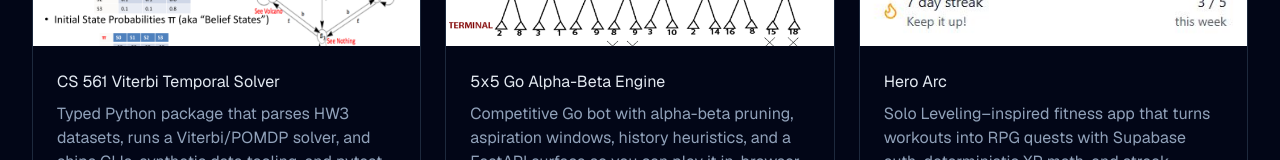
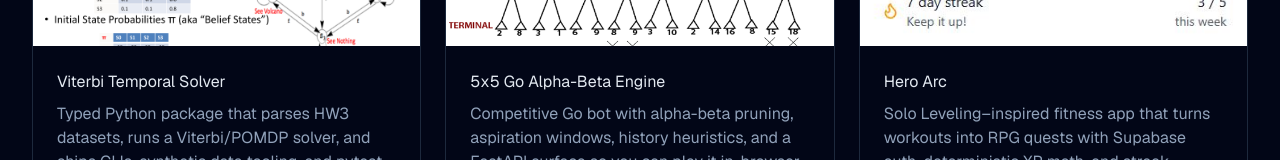
Before and after one commit to seansalv/seansalv.github.io, a Next.js app in the folder web/: page / in a window 1280 px wide. Shown: the part 605-765 px from the top of the page. Built offline with nearby package versions, Linux system fonts and the light colour scheme.

Commit message:
removing header

```diff
--- a/web/app/page.tsx
+++ b/web/app/page.tsx
@@ -8,7 +8,7 @@ type Tab = "software" | "roblox";
 
 const softwareProjects: ProjectCardProps[] = [
   {
-    title: "CS 561 Viterbi Temporal Solver",
+    title: "Viterbi Temporal Solver",
     description:
       "Typed Python package that parses HW3 datasets, runs a Viterbi/POMDP solver, and ships CLIs, synthetic data tooling, and pytest coverage.",
     image: "/assets/little-prince.png",
```
